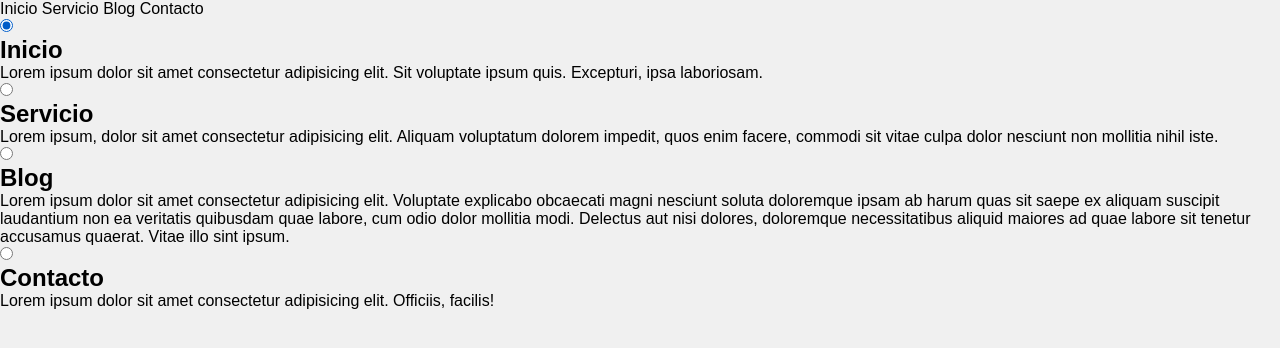
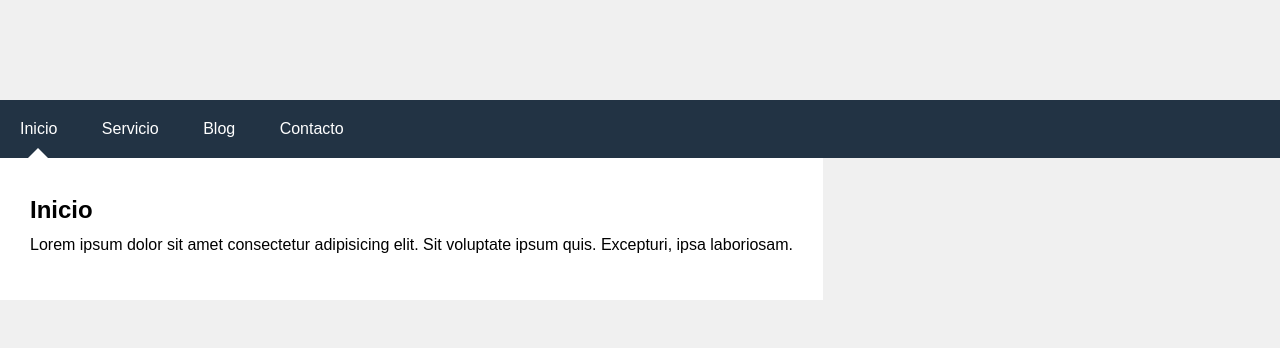
Before and after one commit to CarlosOrellana00/Menu-de-Navegacion-con-Tabs, a plain HTML site: page index.html in a window 1280 px wide. Drawn offline with Linux system fonts and the light colour scheme.

Commit message:
funcion preliminar

```diff
--- a/style.css
+++ b/style.css
@@ -8,3 +8,63 @@
 body{
   background: #f0f0f0;
 }
+
+.container{
+  width: 100%;
+  max-width: 700%;
+  margin: auto;
+  margin-top: 100px;
+}
+
+.lbl-menu{
+  background: #234;
+}
+
+.lbl-menu label{
+  display: inline-block;
+  padding: 20px;
+  color: #fff;
+  cursor: pointer;
+  transition: all 400ms ease;
+}
+
+.lbl-menu label:hover{
+  background: #28435d;
+}
+
+.content{
+  position: relative;
+}
+
+.content div{
+  position: absolute;
+  line-height: 1.8;
+  transition: all 600ms ease;
+  opacity: 0;
+  visibility: hidden;
+  transform: scale(0.90);
+  padding: 30px;
+  background: #fff;
+  padding-bottom: 40px;
+}
+
+#radio1, #radio2, #radio3, #radio4{
+  display: none;
+}
+
+#radio1:checked ~ .tab1, #radio2:checked ~ .tab2, #radio3:checked ~ .tab3, #radio4:checked ~ .tab4 {
+  opacity: 1;
+  visibility: visible;
+  transform: scale(1);
+}
+
+.content div:after{
+  position: absolute;
+  content: "";
+  border-left: 10px solid transparent;
+  border-right: 10px solid transparent;
+  border-top: 10px solid transparent;
+  border-bottom: 10px solid #fff;
+  bottom: 100%;
+  left: 28px;
+}
```
